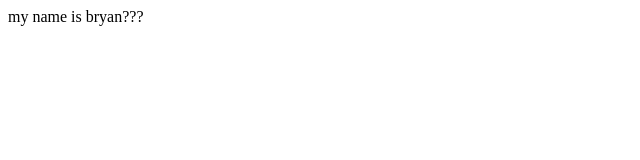
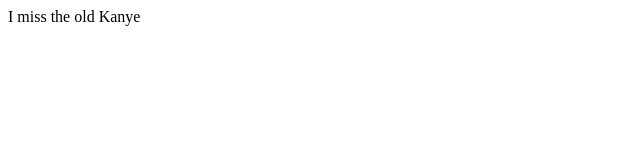
Before and after one commit to bfree93/First-Github-Project, a plain HTML site: page index.html in a window 1280 px wide. Shown: the full height of the page, 0-640 px from the left. Drawn offline with Linux system fonts and the light colour scheme.

Commit message:
initialized git repository

```diff
--- a/index.html
+++ b/index.html
@@ -7,6 +7,6 @@
     <title>Document</title>
 </head>
 <body>
-    my name is bryan???
+    I miss the old Kanye
 </body>
 </html>
--- /dev/null
+++ b/styles.css
@@ -0,0 +1 @@
+* color :read-only
```
